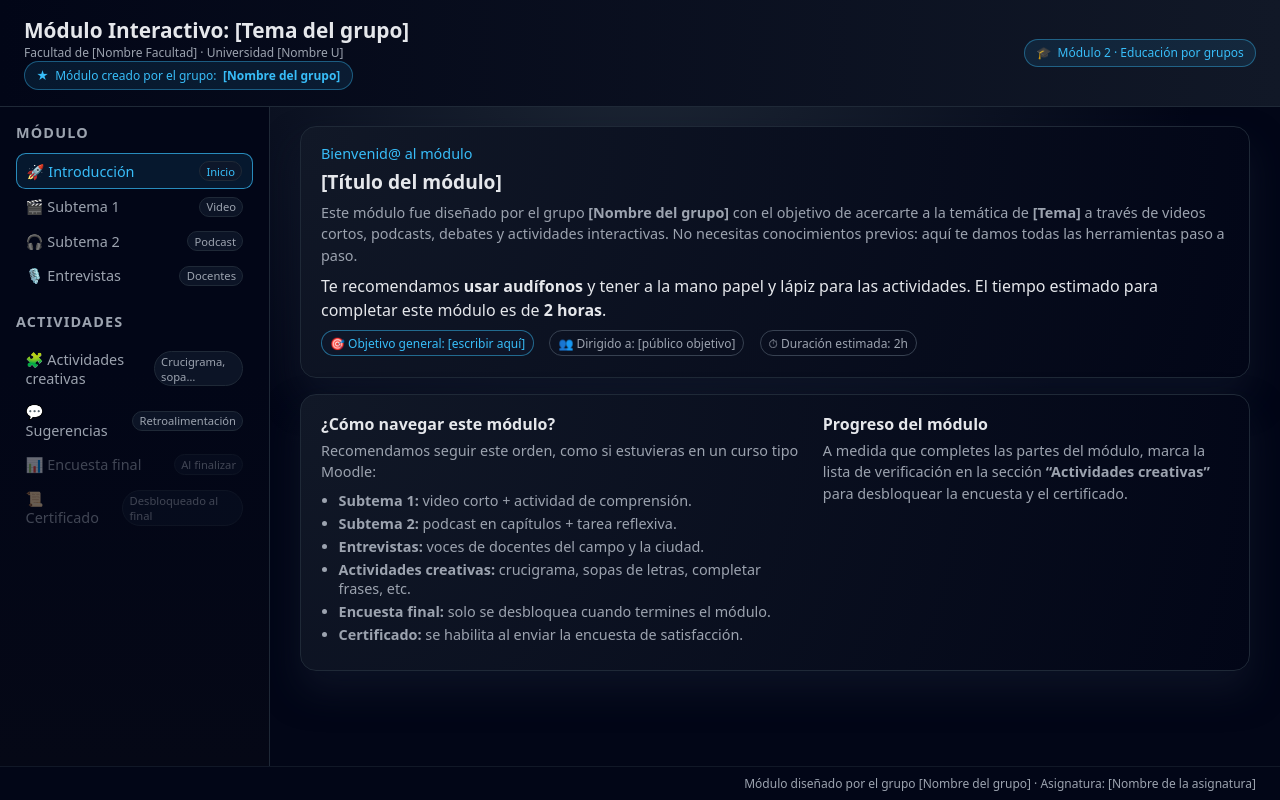
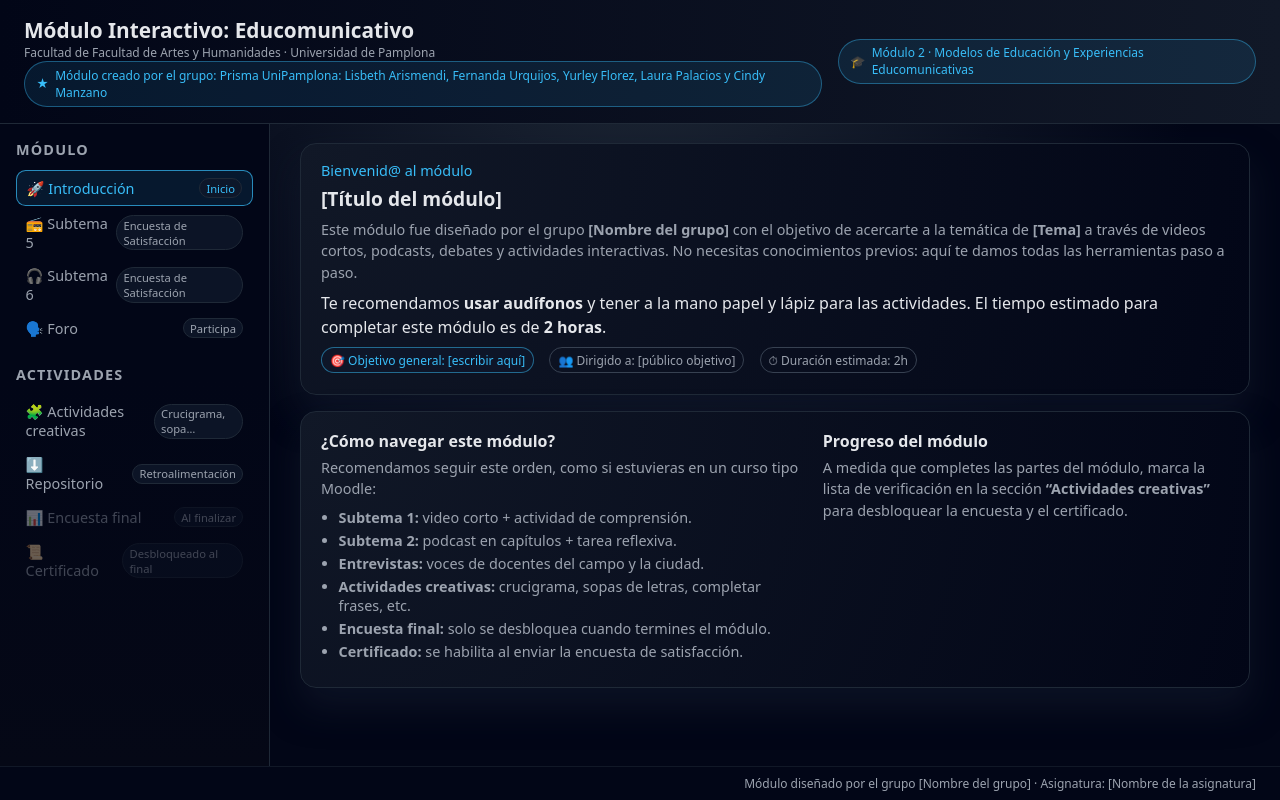
Before and after one commit to PrismaUnipamplona/Modulo-Educomunicativo, a plain HTML site: page index.html in a window 1280 px wide. Drawn offline with Linux system fonts and the light colour scheme.

Commit message:
Cambio de titulos

```diff
--- a/index.html
+++ b/index.html
@@ -554,17 +554,17 @@
 <body>
   <header>
     <div>
-      <h1>Módulo Interactivo: <strong>[Tema del grupo]</strong></h1>
+      <h1>Módulo Interactivo: <strong>Educomunicativo</strong></h1>
       <small>
-        Facultad de [Nombre Facultad] · Universidad [Nombre U]<br />
+        Facultad de Facultad de Artes y Humanidades · Universidad de Pamplona<br />
         <span class="badge">
-          <span>★</span> Módulo creado por el grupo: <strong>[Nombre del grupo]</strong>
+          <span>★</span> Módulo creado por el grupo: Prisma UniPamplona: Lisbeth Arismendi, Fernanda Urquijos, Yurley Florez, Laura Palacios y Cindy Manzano</strong>
         </span>
       </small>
     </div>
     <div class="badge">
       <span>🎓</span>
-      <span>Módulo 2 · Educación por grupos</span>
+      <span>Módulo 2 · Modelos de Educación y Experiencias Educomunicativas</span>
     </div>
   </header>
 
@@ -577,16 +577,16 @@
           <span class="nav-tag">Inicio</span>
         </button>
         <button class="nav-item" data-target="subtema1">
-          <span class="label">🎬 Subtema 1</span>
-          <span class="nav-tag">Video</span>
+          <span class="label">📻 Subtema 5</span>
+          <span class="nav-tag">Encuesta de Satisfacción</span>
         </button>
         <button class="nav-item" data-target="subtema2">
-          <span class="label">🎧 Subtema 2</span>
-          <span class="nav-tag">Podcast</span>
+          <span class="label">🎧 Subtema 6</span>
+          <span class="nav-tag">Encuesta de Satisfacción</span>
         </button>
         <button class="nav-item" data-target="entrevistas">
-          <span class="label">🎙️ Entrevistas</span>
-          <span class="nav-tag">Docentes</span>
+          <span class="label">🗣️ Foro</span>
+          <span class="nav-tag">Participa</span>
         </button>
       </div>
       <div class="nav-group">
@@ -596,7 +596,7 @@
           <span class="nav-tag">Crucigrama, sopa…</span>
         </button>
         <button class="nav-item" data-target="sugerencias">
-          <span class="label">💬 Sugerencias</span>
+          <span class="label">⬇️ Repositorio</span>
           <span class="nav-tag">Retroalimentación</span>
         </button>
         <button class="nav-item locked" data-target="encuesta-final" id="nav-encuesta">
```
